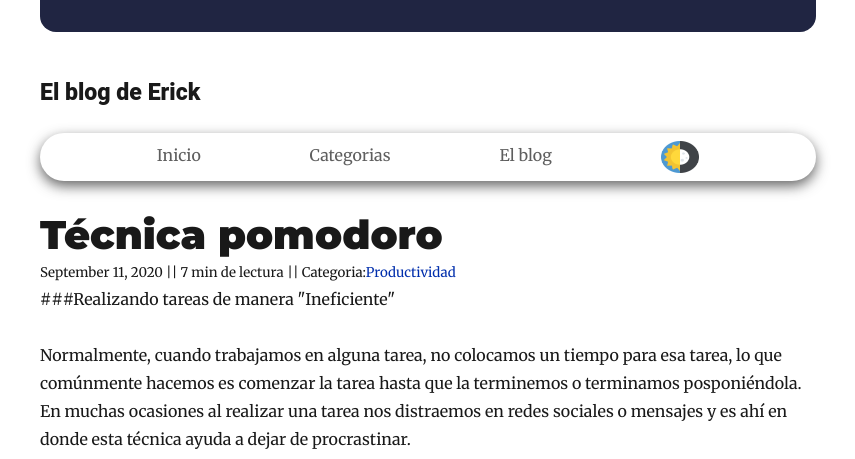
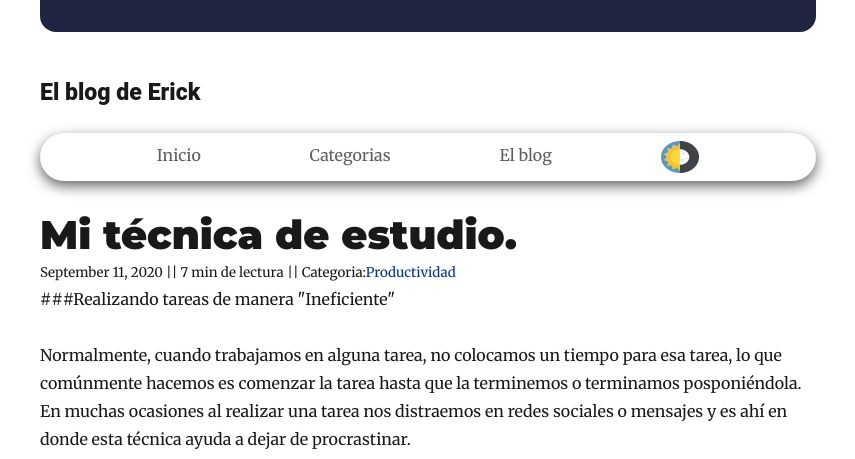
Before and after one commit to ErickRV19/personal-blog, a Gatsby site: page /Tecnica-pomodoro/ in a window 1280 px wide. Shown: the top 459 px of the page, without its empty margins (212-1067 px from the left). Built offline with nearby package versions, Linux system fonts and the light colour scheme; Gatsby itself is replaced by a stand-in of ours; some packages are replaced by stand-ins of ours.

```diff
--- a/content/blog/Tecnica-pomodoro/index.md
+++ b/content/blog/Tecnica-pomodoro/index.md
@@ -1,5 +1,5 @@
 ---
-title: Técnica pomodoro
+title: Mi técnica de estudio.
 date: "2020-09-11T00:30:32.169Z"
 description: La técnica que me ha ayudado a ser más cosas en el día aprovechando el tiempo invertido de mejor forma, y a ser más productivo
 readingTime: "7 min"
```
